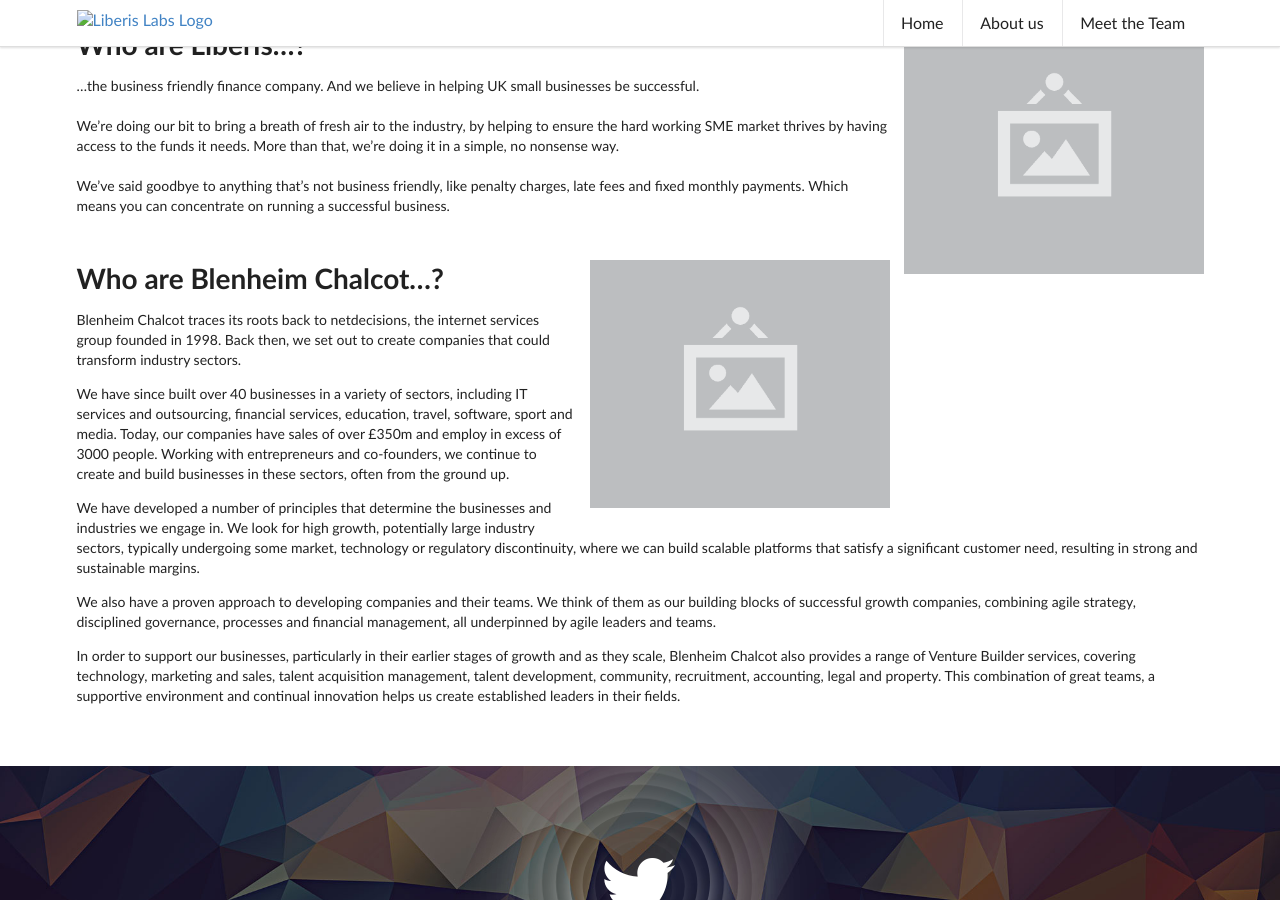
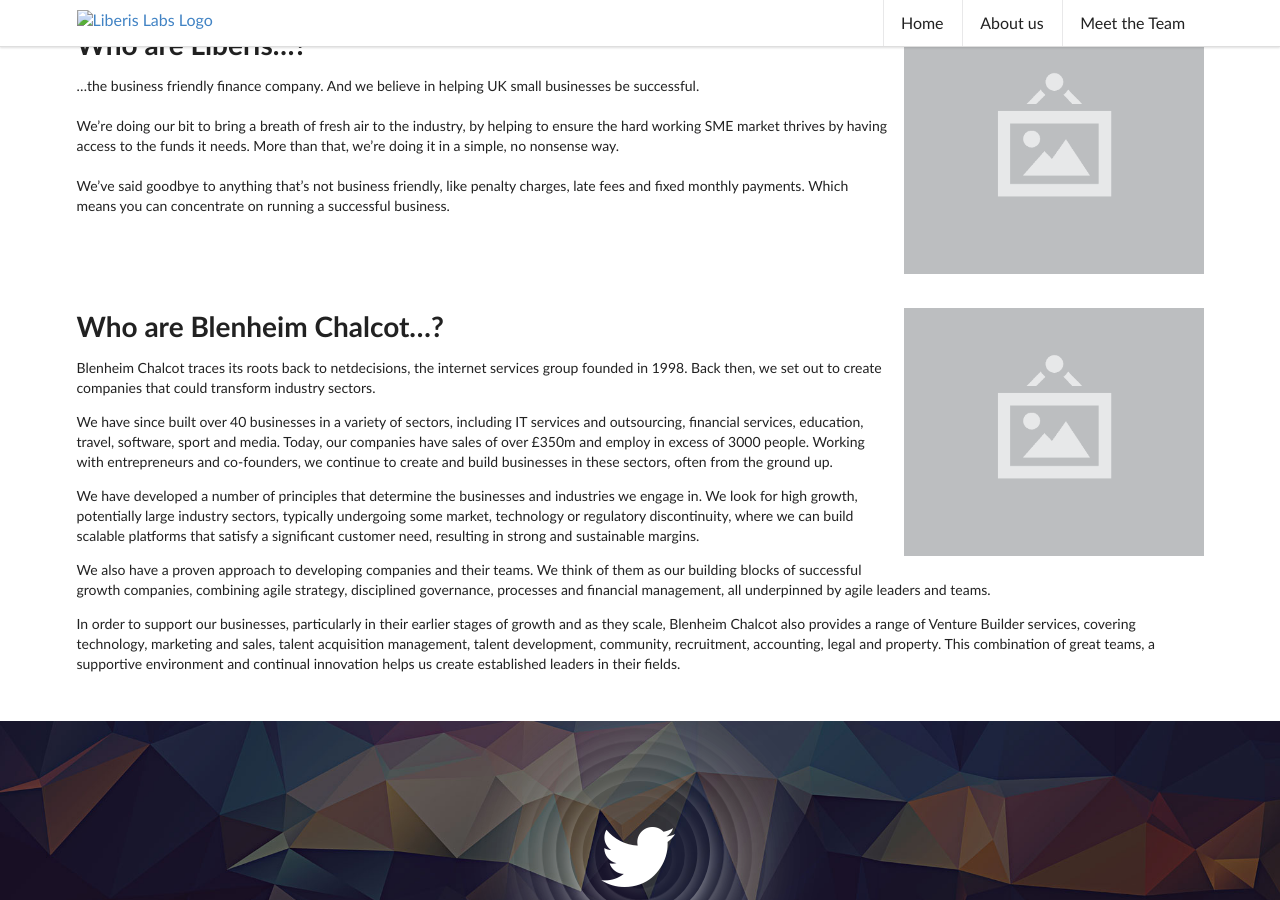
Before and after one commit to LiberisLabs/LiberisLabs.github.io, a Jekyll site: the page built from about-us.html, in a window 1280 px wide and 900 px high, scrolled down 461 px. Built offline with Jekyll 4.4.1, drawn with Linux system fonts in a browser that asks for light colours; nearby versions of some CDN libraries; some web fonts are replaced.

Commit message:
fixing markup so its displayed correctly.

```diff
--- a/about-us.html
+++ b/about-us.html
@@ -29,11 +29,14 @@
 							We’re doing our bit to bring a breath of fresh air to the industry, by helping to ensure the hard working SME market thrives by having access to the funds it needs. More than that, we’re doing it in a simple, no nonsense way.<br><br>
 							We’ve said goodbye to anything that’s not business friendly, like penalty charges, late fees and fixed monthly payments. Which means you can concentrate on running a successful business.<br><br>
 						</p>
-	</div>
-	 <div class="ui container">
+  </div>
 
+  <div class="ui hidden divider"></div>
+  <div class="ui hidden divider"></div>
+  <div class="ui hidden divider"></div>
+
+  <div class="ui container">
     <img class="ui medium right floated image transition visible" data-src="{{ "/assets/wireframe/image.png" | prepend: site.baseurl }}" src="{{ "/assets/wireframe/image.png" | prepend: site.baseurl }}">
-
 						<h1>Who are Blenheim Chalcot…?</h1>
 
 						<p>Blenheim Chalcot traces its roots back to netdecisions, the internet services group founded in 1998. Back then, we set out to create companies that could transform industry sectors.</p>
@@ -47,7 +50,6 @@
     <div class="ui hidden divider"></div>
 
   </div>
-</div>
 
 {% include twitter-segment.html %}
 
```
